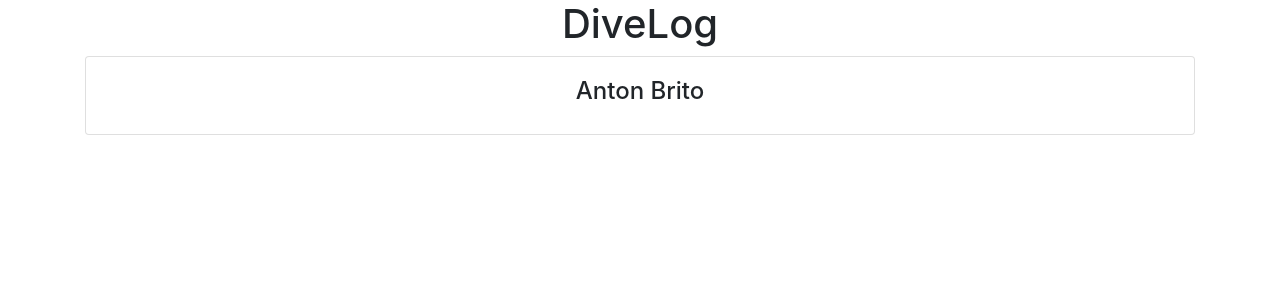
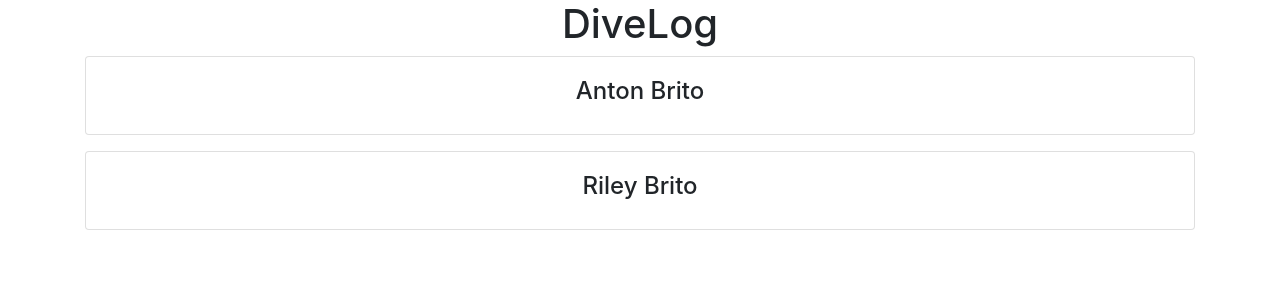
Before and after one commit to AntonBrito/DiveLog, a React (Create React App) app: page / in a window 1280 px wide. Shown: the top 300 px of the page. Built offline with nearby package versions, Linux system fonts and the light colour scheme.

Commit message:
CLeanup some code. Added  devenumber, loc date divenumb notes to our app

```diff
--- a/src/App.js
+++ b/src/App.js
@@ -12,11 +12,19 @@ class App extends Component {
         <div className="container">
           <Dive
             name="Anton Brito"
-            // divenumber="021345"
-            // location="Jamestown"
-            // date="jun-22-2018"
-            // divebuddy="RIley"
-            // notes="We saw a shark and allot of start fish"
+            divenumber="021345"
+            location="Jamestown"
+            date="jun-22-2018"
+            divebuddy="RIley"
+            notes="We saw a shark and allot of start fish"
+          />
+          <Dive
+            name="Riley Brito"
+            divenumber="021345"
+            location="Jamestown"
+            date="jun-22-2018"
+            divebuddy="RIley"
+            notes="We saw a shark and allot of start fish"
           />
         </div>
       </div>
```
